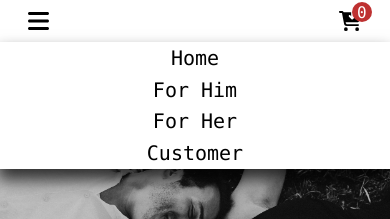
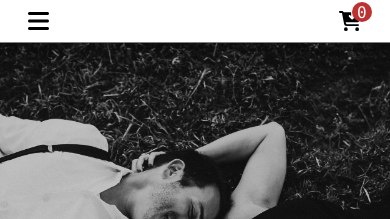
Before and after one commit to MadWolfInTheHub/KRVN-ecommerce-website, a React (Create React App) app: page / in a window 390 px wide. Shown: the top 219 px of the page. Built offline with nearby package versions, Linux system fonts and the light colour scheme.

Commit message:
nav menu showcase fixed

```diff
--- a/src/components/Navigation/Navigation.tsx
+++ b/src/components/Navigation/Navigation.tsx
@@ -9,12 +9,12 @@ import { useSelector } from 'react-redux';
 const Navigation: FC= () => {
   const cart: CartItem[]= useSelector((state: Cart): CartItem[] => state.cart);
   const [amountToBuy, setAmountToBuy] = useState(0);
-  const [showMenu, setShowMenu] = useState(true)
+  const [showMenu, setShowMenu] = useState(window.innerWidth > 800 ? true : false);
   let amount: number = 0;
   cart.forEach(el => amount += el.amount);
 
   useEffect(() => {
-    const handleWindowResize = () => window.innerWidth > 800 ? setShowMenu(true): setShowMenu(false);
+    const handleWindowResize = () => window.innerWidth > 800 ? setShowMenu(true) : setShowMenu(false);
 
     window.addEventListener('resize', handleWindowResize);
     return () => {
```
